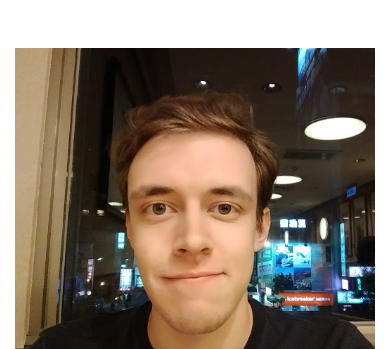
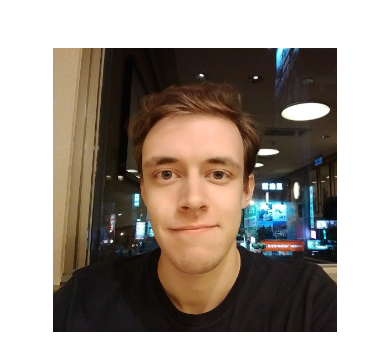
Before and after one commit to Nickerchen/Nickerchen.github.io, a plain HTML site: page index.html in a window 390 px wide. Shown: the top 349 px of the page. Drawn offline with nearby package versions, Linux system fonts and the light colour scheme.

Commit message:
Improved mobile view

```diff
--- a/index.html
+++ b/index.html
@@ -3,8 +3,10 @@
 
 <head>
     <meta charset="UTF-8">
+    <meta name="viewport" content="width=device-width, initial-scale=1">
     <link rel="stylesheet" href="https://maxcdn.bootstrapcdn.com/bootstrap/4.0.0/css/bootstrap.min.css"
         integrity="sha384-Gn5384xqQ1aoWXA+058RXPxPg6fy4IWvTNh0E263XmFcJlSAwiGgFAW/dAiS6JXm" crossorigin="anonymous">
+    <link rel="stylesheet" href="./static/style.css">
     <title>James Friesen</title>
 </head>
 
--- /dev/null
+++ b/static/style.css
@@ -0,0 +1,5 @@
+img {
+    max-width: 284px;
+    margin: auto;
+    display: block;
+}
```
